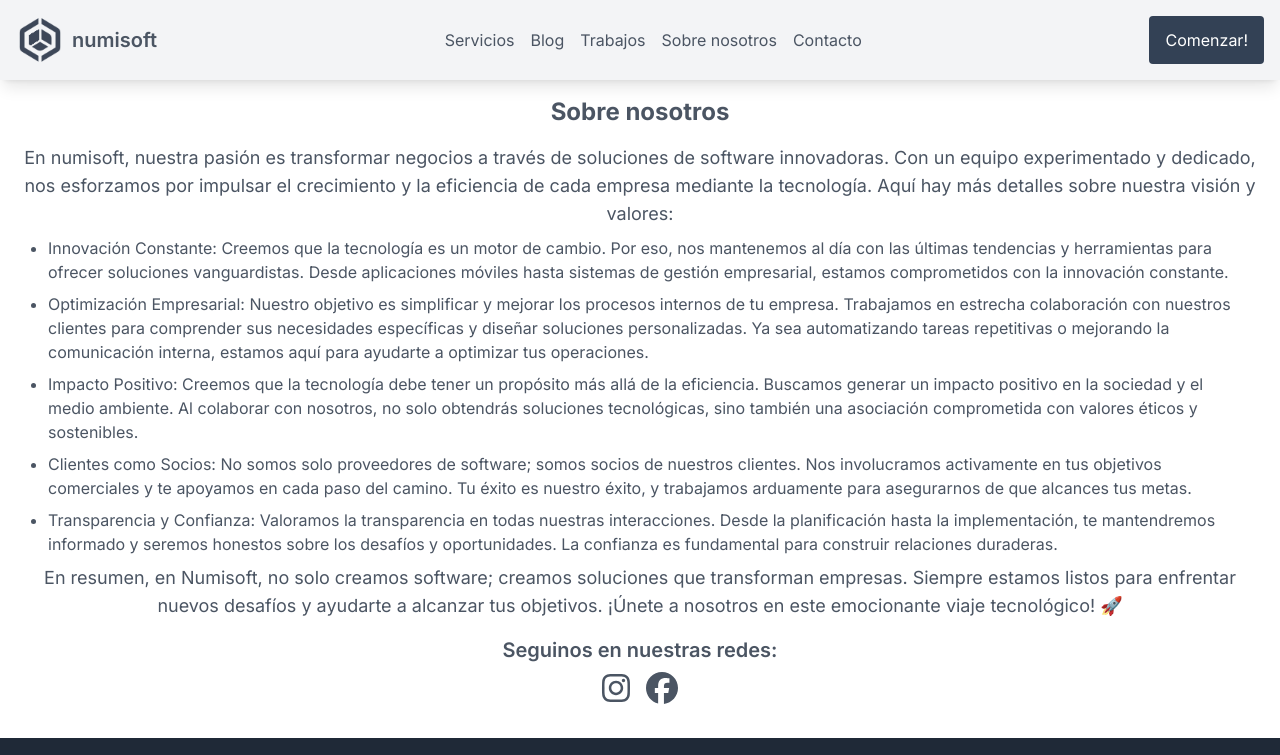
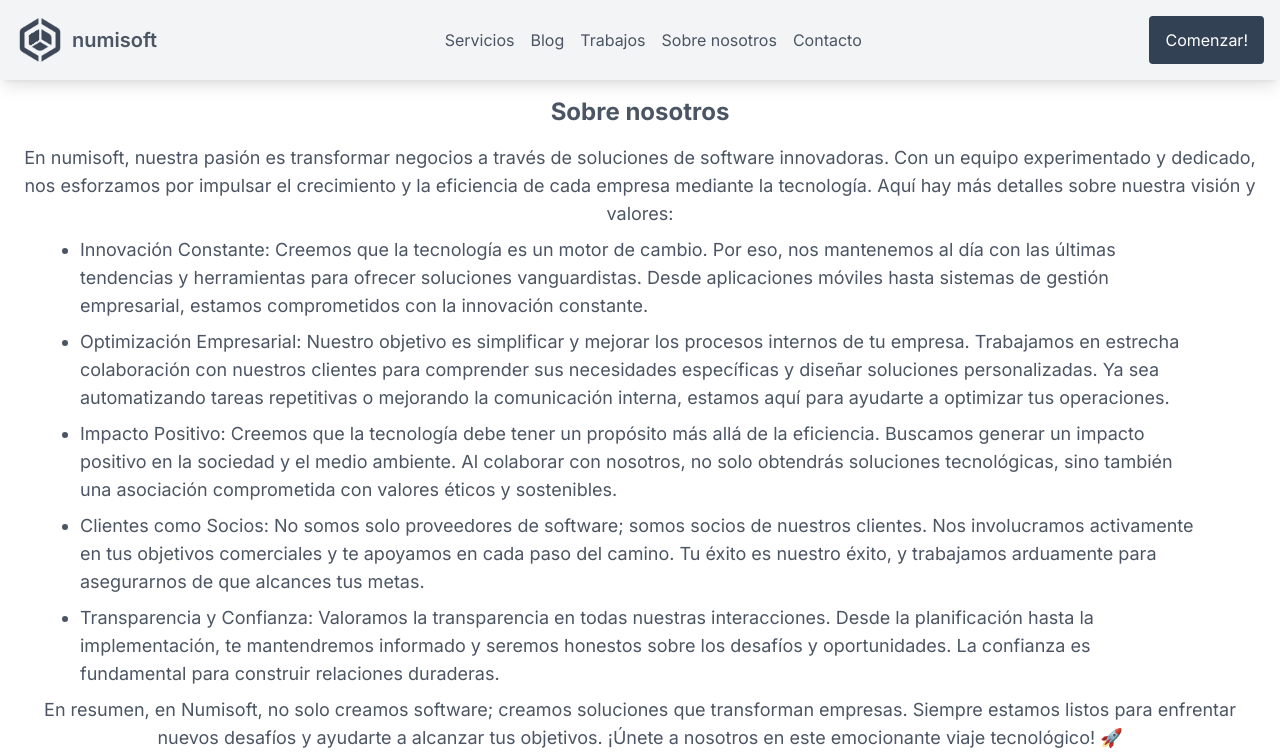
Before and after one commit to adrian120401/numisoft, a Next.js app: page /about-us in a window 1280 px wide. Shown: the top 755 px of the page. Built offline with nearby package versions, Linux system fonts and the light colour scheme.

Commit message:
about us fix style

```diff
--- a/app/about-us/page.tsx
+++ b/app/about-us/page.tsx
@@ -12,33 +12,33 @@ export default function About() {
                 impulsar el crecimiento y la eficiencia de cada empresa mediante la tecnología. Aquí
                 hay más detalles sobre nuestra visión y valores:
             </p>
-            <ul className="text-base list-disc px-8 text-start mt-2">
+            <ul className="text-lg list-disc px-8 md:px-16 text-start mt-2">
                 <li>
                     Innovación Constante: Creemos que la tecnología es un motor de cambio. Por eso,
                     nos mantenemos al día con las últimas tendencias y herramientas para ofrecer
                     soluciones vanguardistas. Desde aplicaciones móviles hasta sistemas de gestión
                     empresarial, estamos comprometidos con la innovación constante.
                 </li>
-                <li className='mt-2'>
+                <li className="mt-2">
                     Optimización Empresarial: Nuestro objetivo es simplificar y mejorar los procesos
                     internos de tu empresa. Trabajamos en estrecha colaboración con nuestros
                     clientes para comprender sus necesidades específicas y diseñar soluciones
                     personalizadas. Ya sea automatizando tareas repetitivas o mejorando la
                     comunicación interna, estamos aquí para ayudarte a optimizar tus operaciones.
                 </li>
-                <li className='mt-2'>
+                <li className="mt-2">
                     Impacto Positivo: Creemos que la tecnología debe tener un propósito más allá de
                     la eficiencia. Buscamos generar un impacto positivo en la sociedad y el medio
                     ambiente. Al colaborar con nosotros, no solo obtendrás soluciones tecnológicas,
                     sino también una asociación comprometida con valores éticos y sostenibles.
                 </li>
-                <li className='mt-2'>
+                <li className="mt-2">
                     Clientes como Socios: No somos solo proveedores de software; somos socios de
                     nuestros clientes. Nos involucramos activamente en tus objetivos comerciales y
                     te apoyamos en cada paso del camino. Tu éxito es nuestro éxito, y trabajamos
                     arduamente para asegurarnos de que alcances tus metas.
                 </li>
-                <li className='mt-2'>
+                <li className="mt-2">
                     Transparencia y Confianza: Valoramos la transparencia en todas nuestras
                     interacciones. Desde la planificación hasta la implementación, te mantendremos
                     informado y seremos honestos sobre los desafíos y oportunidades. La confianza es
@@ -53,15 +53,17 @@ export default function About() {
             </p>
             <h3 className="text-xl font-semibold mt-4 text-center">Seguinos en nuestras redes:</h3>
             <div className="flex items-center mt-2 mb-4">
-                <Link href={''}>
-                    <FontAwesomeIcon
-                        icon={faInstagram}
-                        size="2x"
-                        className="mr-2 hover:scale-105"
-                    />
+                <Link href={''} className="flex flex-col hover:underline hover:scale-105 mr-2">
+                    <FontAwesomeIcon icon={faInstagram} size="2x" />
+                    Instagram
                 </Link>
-                <Link href={'https://www.facebook.com/numisoft/'} target="_blank">
-                    <FontAwesomeIcon icon={faFacebook} size="2x" className="hover:scale-105 ml-2" />
+                <Link
+                    href={'https://www.facebook.com/numisoft/'}
+                    target="_blank"
+                    className="flex flex-col hover:underline hover:scale-105 ml-2"
+                >
+                    <FontAwesomeIcon icon={faFacebook} size="2x" />
+                    Facebook
                 </Link>
             </div>
         </div>
```
